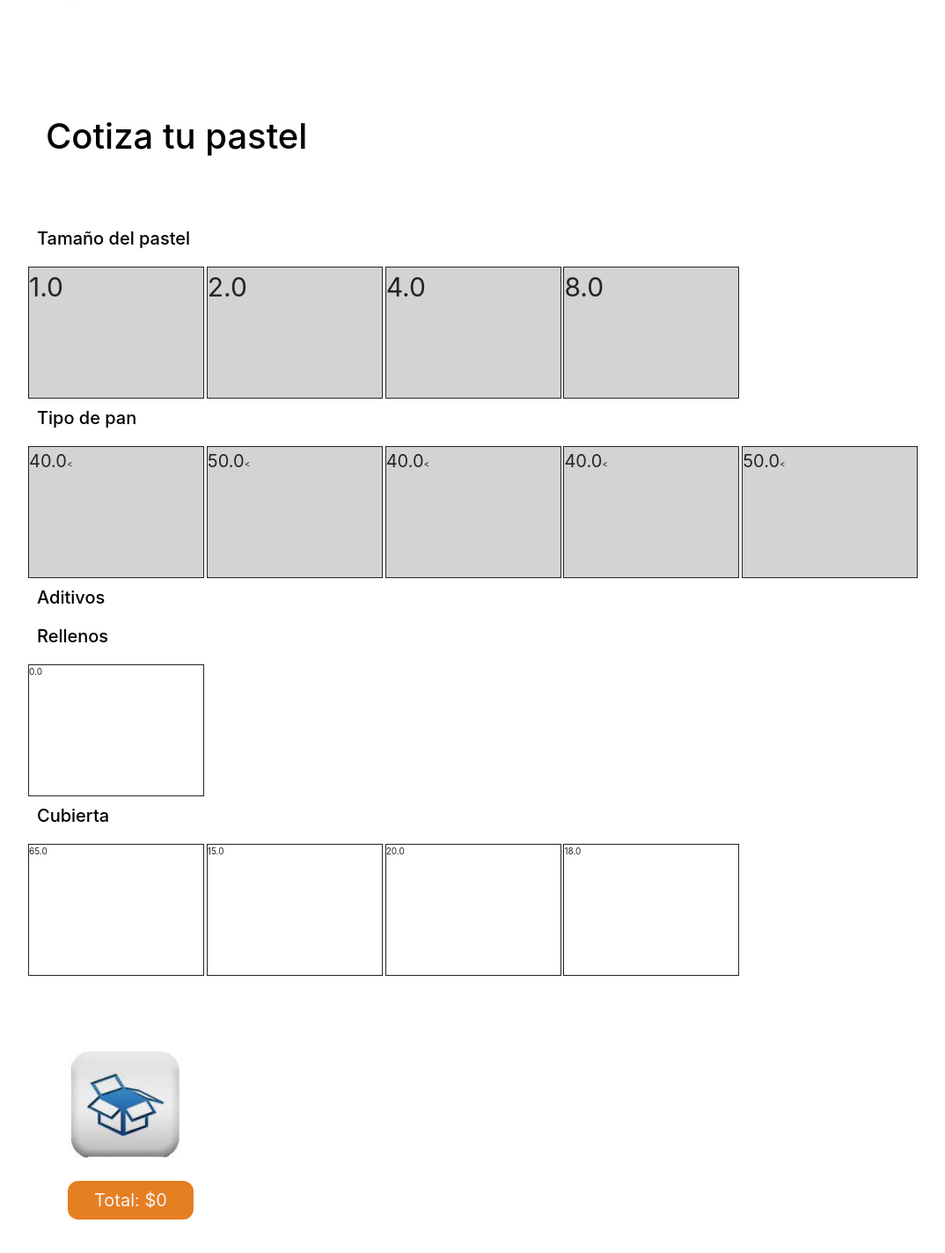
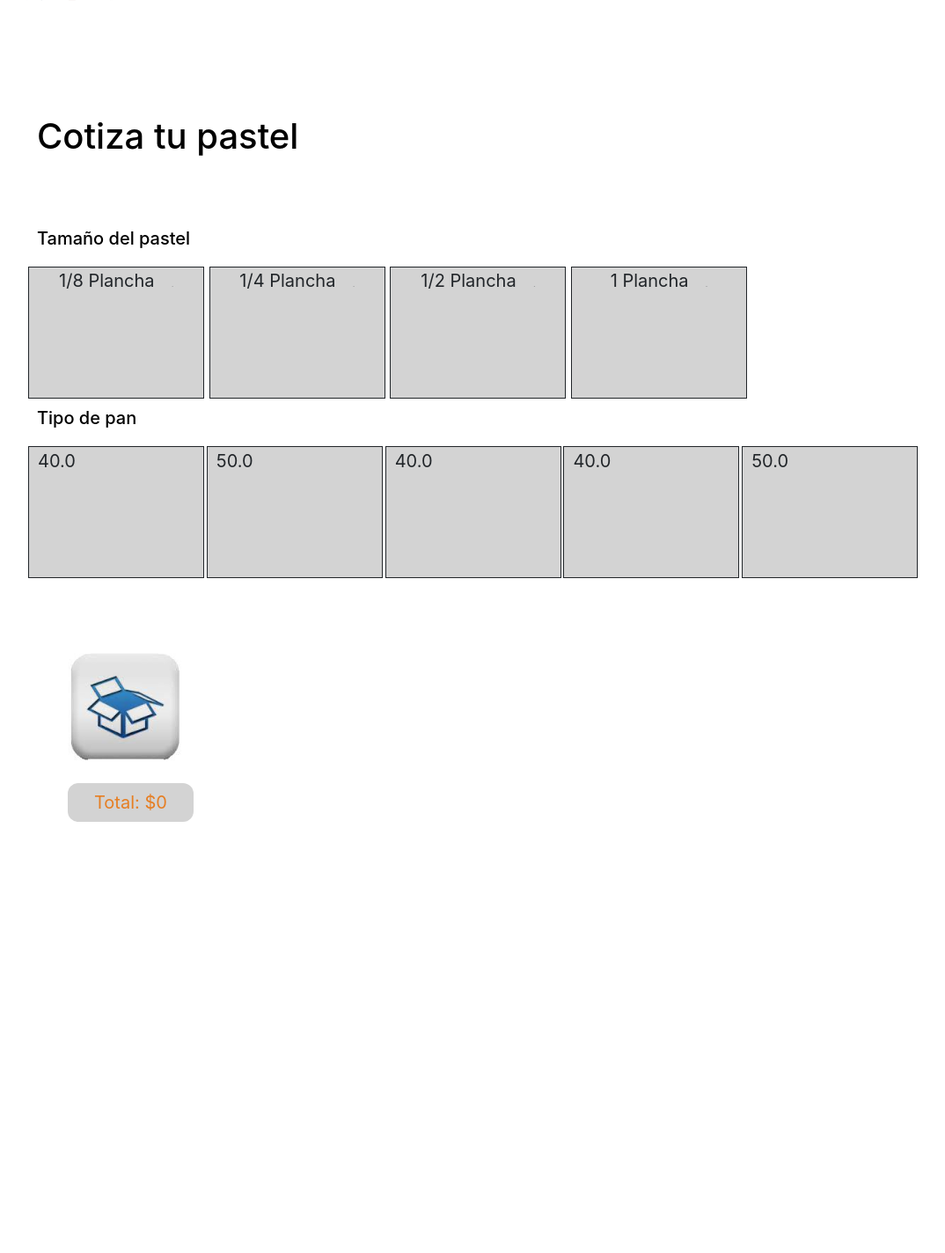
Before and after one commit to ErickCardiel/Cake_Price, a Django app: page /cotizaciones/ in a window 1280 px wide. Shown: the part 109-1533 px from the top of the page at 88% size, without its empty margins (168-1242 px from the left). After the commit the page ends 1043 px from the top, so only its background shows below. Run offline with Django 3.2, Linux system fonts and the light colour scheme; data comes from the database, SQL or seed files in the repository; some libraries are stand-ins or nearby versions; some web fonts are replaced.

Commit message:
commit pendejo
se actualizo la visualizacion del front end, y se corrigieron unas cosas en cotizaciones.

```diff
--- a/frontend/static/css/cotizar.css
+++ b/frontend/static/css/cotizar.css
@@ -195,16 +195,20 @@ header{
   border-radius: 12px;
 	border-color: darkblue;
   /*margin-right: 15px;*/
-	color:whitesmoke;
+	color:#e67e22;
 
 	/*margin-bottom:2000px;*/
 
 }
-
+#listaTamano{
+	font-size: 20px!important;
+}
 #listaTamano span{
-	font-size: 30px;
+	font-size: 1px;
+	margin-left: 20px;
 }
 #listaTipoPan span{
+	margin-left: 10px;
 	font-size: 20px;
 }
 #listaTipoPan img{
@@ -237,6 +241,6 @@ h2{
 h1{
 	color: black!important;
 	font-size:40px!important;
-	margin-left:20px!important;
+	margin-left:10px!important;
 	margin-bottom: 80px!important;
 }
--- a/frontend/static/js/main.js
+++ b/frontend/static/js/main.js
@@ -19,6 +19,17 @@
 			helper:'clone',
 			revert: "invalid",
 		})
+    $('#listaAditivos li').draggable
+		({
+			helper:'clone',
+			revert: "invalid",
+		})
+
+    $('#listaCubierta li').draggable
+		({
+			helper:'clone',
+			revert: "invalid",
+		})
 
 
 		$('#carrito').droppable
@@ -36,6 +47,8 @@
 			{
 				multiplicadorTamano = parseFloat(draggable.children('.multiplicador').text());
 				$('#listaTamano li').hide();
+        $('#listaTamano').hide();
+        // $('#tipoPan').hide();
 			}
 
 			if(multiplicadorTamano&&nuevoPrecio)
@@ -50,6 +63,7 @@
 			if(cnt==1)
 			{
 			    $('#listaTipoPan li').hide();
+          $('#listaTipoPan').hide();
 			    //$('#listaTamano li').css.('display','none');
 				var nuevo = (((multiplicadorTamano*nuevoPrecio)*multiplicadorGanancia)+gastosAdicionales);
 				total = nuevo;
--- a/frontend/templates/cotizar.html
+++ b/frontend/templates/cotizar.html
@@ -51,7 +51,7 @@
 			<ul id="listaTamano">
                 <h2>Tamaño del pastel</h2>
                 {% for p in tamano %}
-                    <li style="background: lightgray" data-articulo ="tugfa"><span class="multiplicador">{{p.multiplicador}}</span></li>
+                    <li style="background: lightgray" class="text-center" data-articulo ="tugfa">{{p.nombre}}<span class="multiplicador">{{p.multiplicador}}</span></li>
                 {% endfor %}
 			</ul>
 
@@ -61,36 +61,36 @@
                 <h2>Tipo de pan</h2>
                 {% for p in tipoPan %}
 		        <!-- <img src="{% static "{{  TipoPan.logo }}" %}"> -->
-                    <li style="background: lightgray" data-articulo ="tugfa"><span class="precio">{{p.precio}}</span><<img src="{{ p.logo }}"></li>
+                    <li style="background: lightgray" data-articulo ="tugfa"><span class="precio">{{p.precio}}</span><img src="{{ p.logo }}"></li>
                 {% endfor %}
 			</ul>
 
-			<ul id="listaAditivos">
+			<!-- <ul id="listaAditivos">
                <h2>Aditivos</h2>
                 {% for p in aditivos %}
-                    <li style="background: white" data-articulo ="tugfa"><span class="precio">{{p.precio}}</span></li>
+                    <li style="background: lightgray" data-articulo ="tugfa"><span class="precio">{{p.precio}}</span></li>
                 {% endfor %}
 			</ul>
 
 			<ul id="listaRelleno">
                 <h2>Rellenos</h2>
                 {% for p in precioExtra %}
-                    <li style="background: white" data-articulo ="tugfa"><span class="precio">{{p.precio}}</span></li>
+                    <li style="background: lightgray" data-articulo ="tugfa"><span class="precio">{{p.precio}}</span></li>
                 {% endfor %}
 			</ul>
 
 			<ul id="listaCubierta">
                 <h2>Cubierta</h2>
                 {% for p in cubierta %}
-                    <li style="background: white" data-articulo ="tugfa"><span class="precio">{{p.precio}}</span></li>
+                    <li style="background: lightgray" data-articulo ="tugfa"><span class="precio">{{p.precio}}</span></li>
                 {% endfor %}
-			</ul>
+			</ul> -->
 
 
 	<section id="carrito">
 		<img src="{% static 'imgs/pop.jpg' %}">
 		<br>
-        <span id="precio">Total: $<span id='total'>0</span></span>
+        <span style="background-color: lightgray"id="precio">Total: $<span id='total'>0</span></span>
 	</section>
     <br>
         <br>
```
